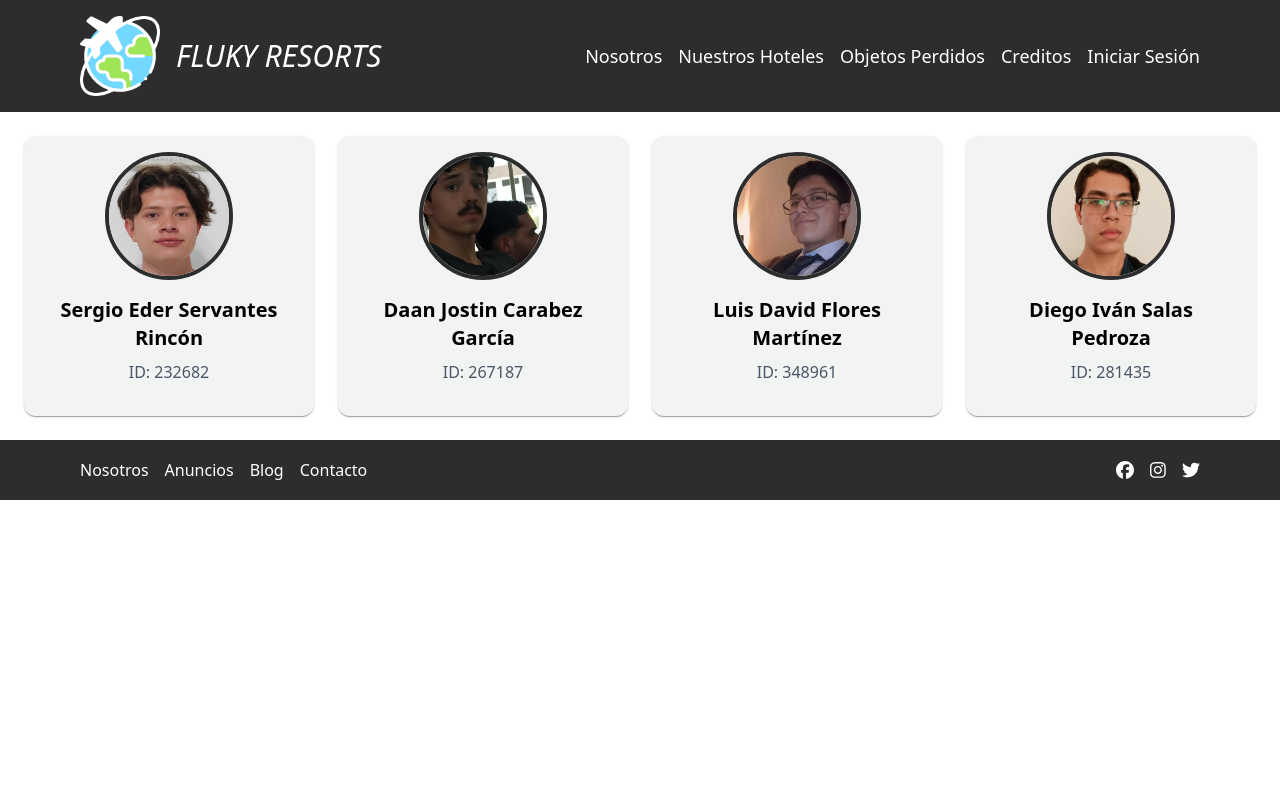
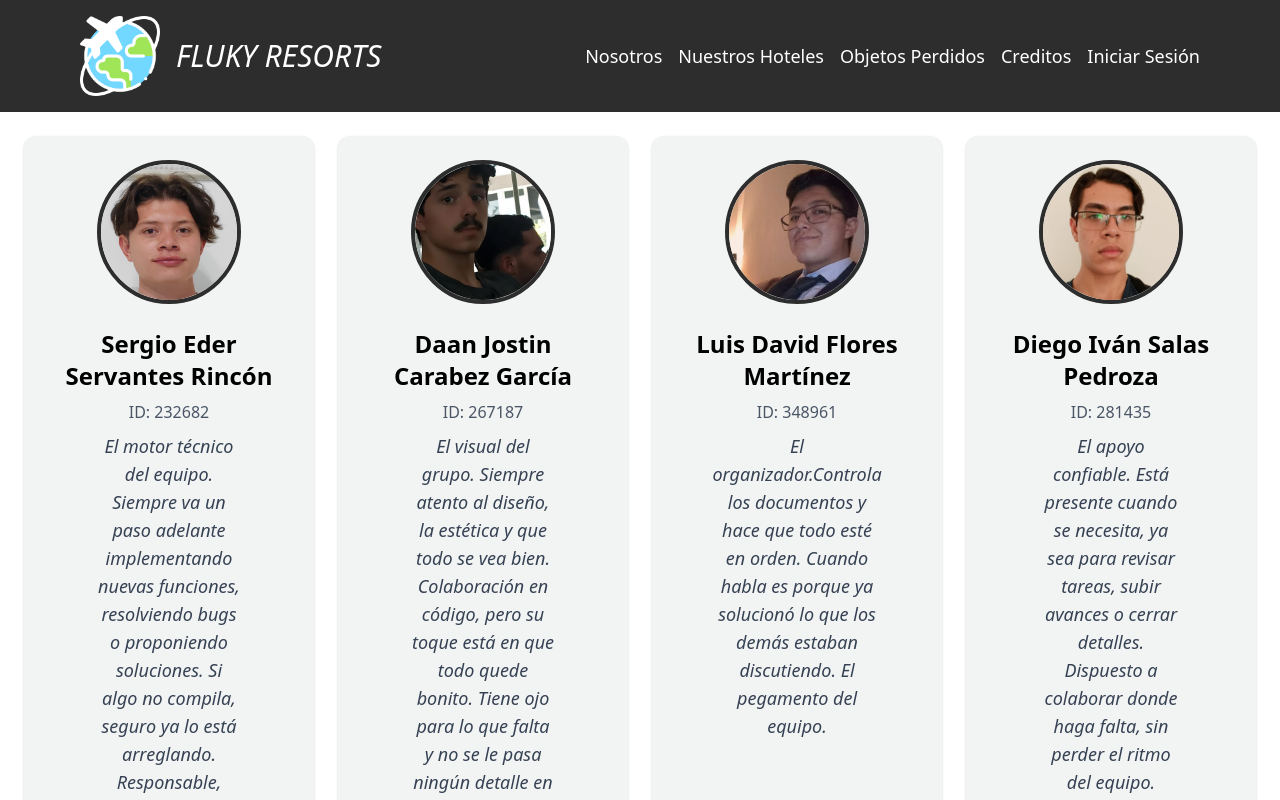
Before and after one commit to DJoztin/MiniProyGina2, an Angular app: page /credits in a window 1280 px wide. Shown: the top 800 px of the page. Built offline with nearby package versions, Linux system fonts and the light colour scheme.

Commit message:
descripcion integrantes

```diff
--- a/src/app/credits/credits.component.html
+++ b/src/app/credits/credits.component.html
@@ -1,14 +1,15 @@
-<div class="grid grid-cols-1 sm:grid-cols-2 md:grid-cols-3 lg:grid-cols-4 gap-6 p-6">
+<div class="min-h-[80vh] grid grid-cols-1 sm:grid-cols-2 md:grid-cols-3 lg:grid-cols-4 gap-6 p-6 items-stretch">
   @for (miembro of equipo; track miembro.id) {
-    <mat-card class="shadow-lg p-4 flex flex-col items-center">
+    <mat-card class="shadow-lg p-6 flex flex-col items-center justify-start rounded-2xl h-full min-h-[460px]">
       <img
         [src]="miembro.foto"
         alt="{{ miembro.nombre }}"
-        class="w-32 h-32 rounded-full object-cover mb-4 border-4 border-primary"
+        class="w-36 h-36 rounded-full object-cover mb-6 border-4 border-primary"
       />
-      <mat-card-content class="text-center">
-        <h2 class="text-xl font-bold mb-2">{{ miembro.nombre }}</h2>
-        <p class="text-md text-gray-600">ID: {{ miembro.id }}</p>
+      <mat-card-content class="text-center flex-grow flex flex-col justify-between">
+        <h2 class="text-2xl font-semibold mb-2">{{ miembro.nombre }}</h2>
+        <p class="text-md text-gray-600 mb-2">ID: {{ miembro.id }}</p>
+        <p class="text-lg text-gray-700 italic px-8">{{ miembro.descripcion }}</p>
       </mat-card-content>
     </mat-card>
   }
--- a/src/app/credits/credits.component.ts
+++ b/src/app/credits/credits.component.ts
@@ -18,21 +18,25 @@ export class CreditsComponent {
   {
     nombre: 'Sergio Eder Servantes Rincón',
     id: '232682',
+    descripcion: 'El motor técnico del equipo. Siempre va un paso adelante implementando nuevas funciones, resolviendo bugs o proponiendo soluciones. Si algo no compila, seguro ya lo está arreglando. Responsable, directo y con enfoque de “vamos a terminar esto bien".',
     foto: 'assets/img/integrantes/sergio.png',
   },
   {
     nombre: 'Daan Jostin Carabez García',
     id: '267187',
+    descripcion: 'El visual del grupo. Siempre atento al diseño, la estética y que todo se vea bien. Colaboración en código, pero su toque está en que todo quede bonito. Tiene ojo para lo que falta y no se le pasa ningún detalle en la interfaz.',
     foto: 'assets/img/integrantes/jostin.jpeg',
   },
   {
     nombre: 'Luis David Flores Martínez',
     id: '348961',
+    descripcion: 'El organizador.Controla los documentos y hace que todo esté en orden. Cuando habla es porque ya solucionó lo que los demás estaban discutiendo. El pegamento del equipo.',
     foto: 'assets/img/integrantes/luis.jpeg',
   },
   {
     nombre: 'Diego Iván Salas Pedroza',
     id: '281435',
+    descripcion: 'El apoyo confiable. Está presente cuando se necesita, ya sea para revisar tareas, subir avances o cerrar detalles. Dispuesto a colaborar donde haga falta, sin perder el ritmo del equipo.',
     foto: 'assets/img/integrantes/diego.jpeg',
   },
 ];
```
